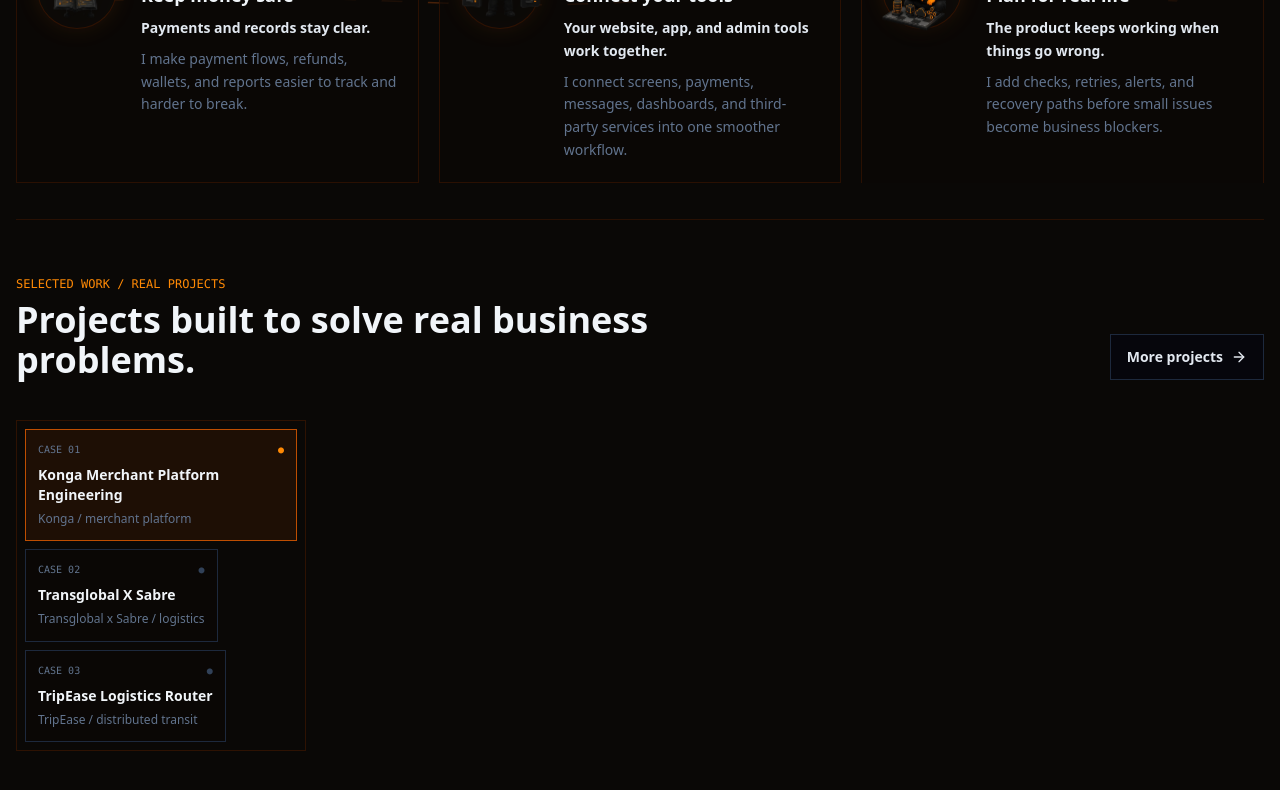
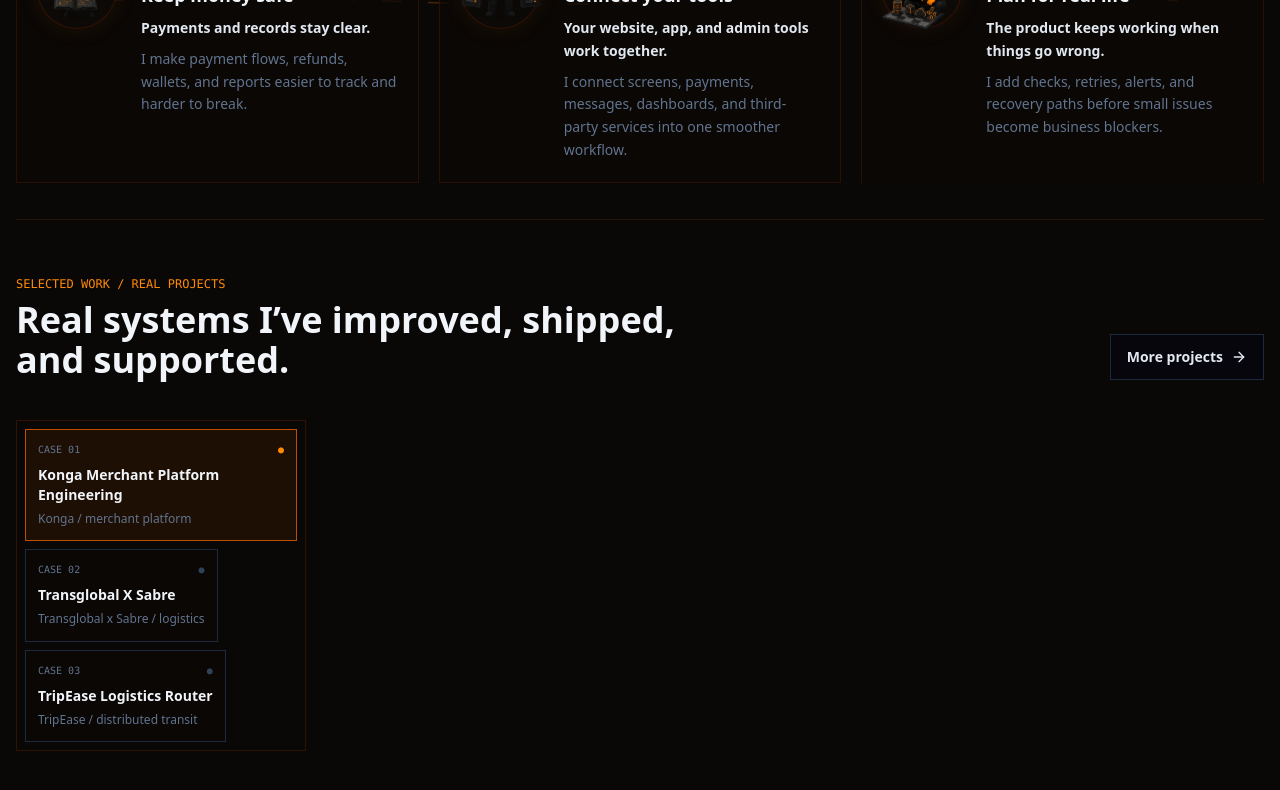
Before and after one commit to Senseiuc/my-portfolio, a React (Vite) app: page / in a window 1280 px wide. Shown: the part 1160-1950 px from the top of the page. Built offline with nearby package versions, Linux system fonts and the light colour scheme.

Commit message:
Clarify selected work headline

```diff
--- a/src/App.tsx
+++ b/src/App.tsx
@@ -953,7 +953,7 @@ export default function App() {
             <div className="md:col-span-7">
               <p className="font-mono text-xs uppercase text-orange-400">Selected work / real projects</p>
               <h2 id="selected-work-title" className="mt-2 text-3xl md:text-4xl font-extrabold text-slate-100">
-                Projects built to solve real business problems.
+                Real systems I’ve improved, shipped, and supported.
               </h2>
             </div>
             <div className="md:col-span-5 md:flex md:justify-end">
```
